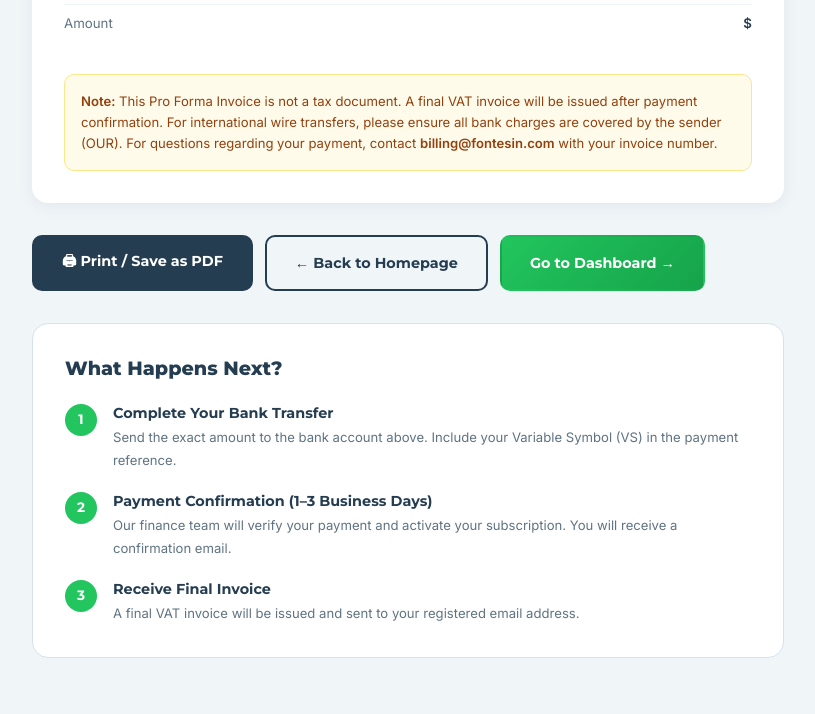
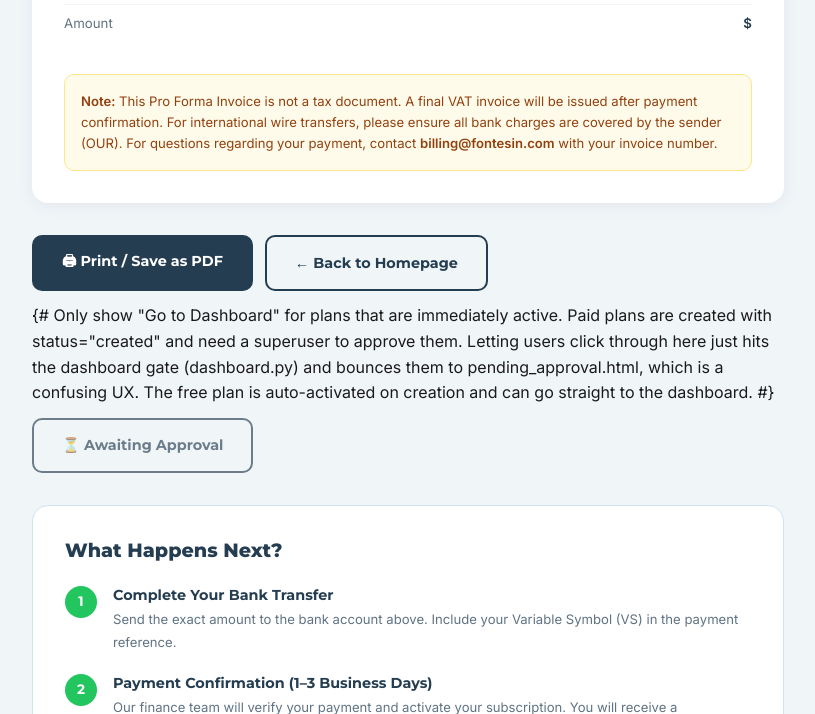
Before and after one commit to Pooja-Patidar34/Fontesin, a Django app: template templates/website/invoice.html in a window 1280 px wide. Shown: the part 1915-2629 px from the top of the page, without its empty margins (232-1047 px from the left). Run offline with Django 5.2, Linux system fonts and the light colour scheme; the template is opened without the code that fills it, so the values that code supplies are empty.

Commit message:
business user redirection

```diff
--- a/templates/website/invoice.html
+++ b/templates/website/invoice.html
@@ -408,7 +408,19 @@
     <button class="btn-action btn-action--print" onclick="window.print()">&#128424; Print / Save as PDF</button>
     {% endif %}
     <a href="{% url 'home' %}" class="btn-action btn-action--outline">&larr; Back to Homepage</a>
+    {# Only show "Go to Dashboard" for plans that are immediately active.
+       Paid plans are created with status="created" and need a superuser to
+       approve them. Letting users click through here just hits the dashboard
+       gate (dashboard.py) and bounces them to pending_approval.html, which
+       is a confusing UX. The free plan is auto-activated on creation and
+       can go straight to the dashboard. #}
+    {% if invoice.subscription.status == 'active' %}
     <a href="{% url 'dashboard' %}" class="btn-action btn-action--primary">Go to Dashboard &rarr;</a>
+    {% else %}
+    <span class="btn-action btn-action--outline" style="opacity:.65;cursor:not-allowed;" title="Your subscription is awaiting admin approval. You will receive an email once it's activated.">
+      &#9203; Awaiting Approval
+    </span>
+    {% endif %}
   </div>
 
   {% if invoice.subscription.plan.code != 'free' %}
```
Also changed, not shown: accounts/view/dashboard.py (+29 -0 lines).
